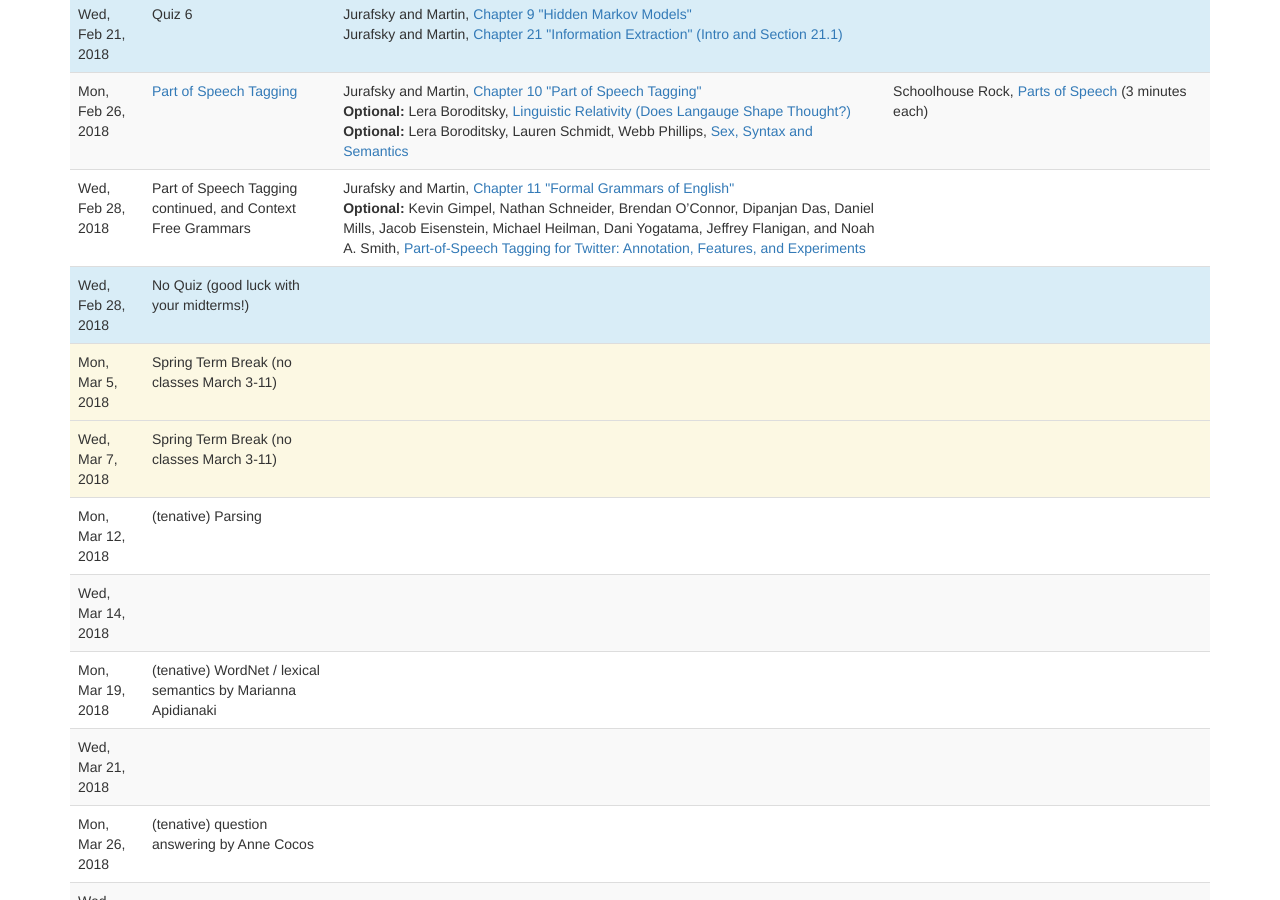
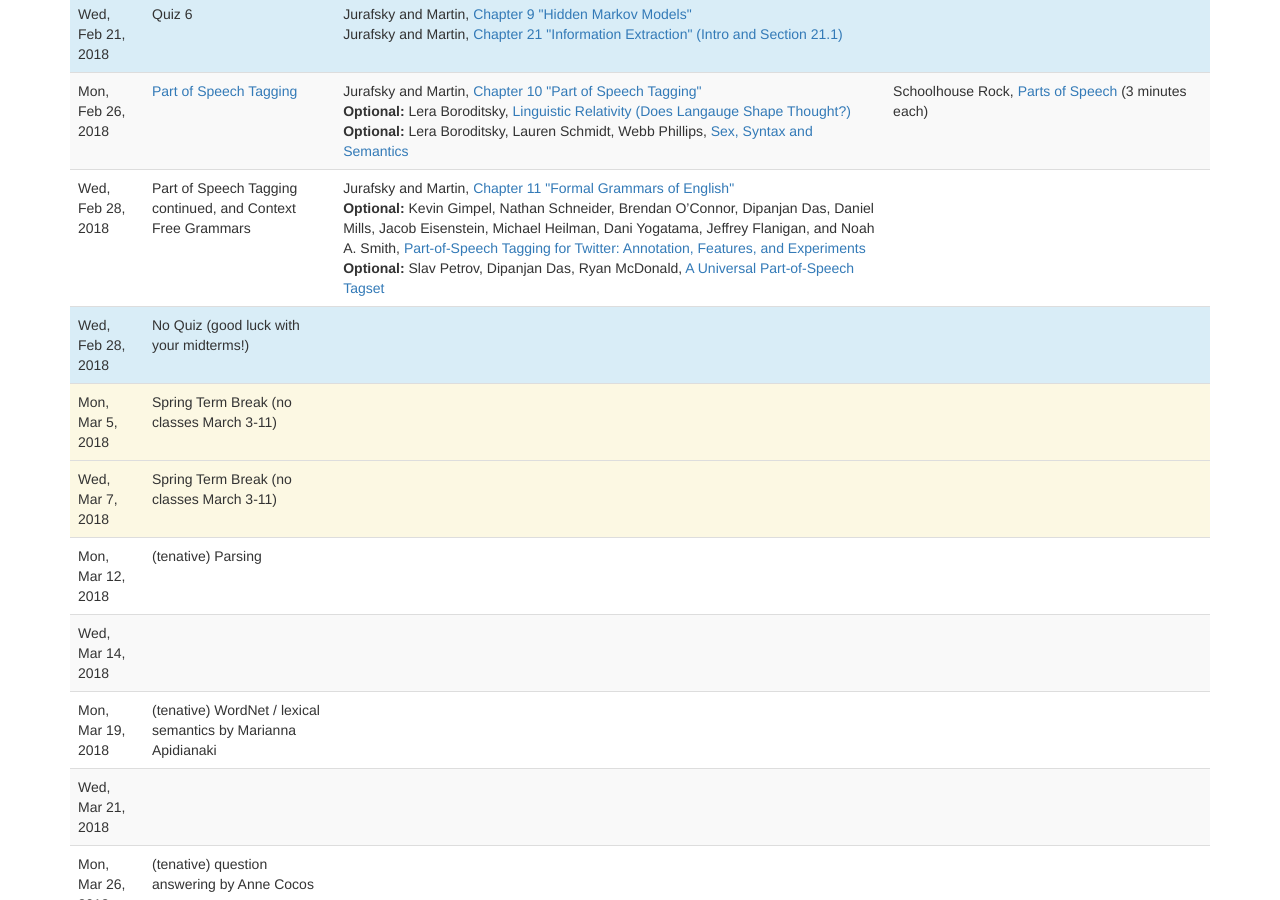
Before and after one commit to computational-linguistics-class/computational-linguistics-class.github.io, a Jekyll site: the page built from lectures.md, in a window 1280 px wide and 900 px high, scrolled down 1626 px. Built offline with Jekyll 4.4.1, drawn with Linux system fonts in a browser that asks for light colours; nearby versions of some CDN libraries; a script that is not in the unit is left out.

Commit message:
Universal POS tags paper

```diff
--- a/_data/lectures.yaml
+++ b/_data/lectures.yaml
@@ -288,6 +288,11 @@
       authors: Kevin Gimpel, Nathan Schneider, Brendan O’Connor, Dipanjan Das, Daniel Mills, Jacob Eisenstein, Michael Heilman, Dani Yogatama, Jeffrey Flanigan, and Noah A. Smith
       url: http://www.cs.cmu.edu/~ark/TweetNLP/gimpel+etal.acl11.pdf
       optional: true
+    -
+      title: A Universal Part-of-Speech Tagset
+      authors: Slav Petrov, Dipanjan Das, Ryan McDonald
+      url: https://arxiv.org/abs/1104.2086
+      optional: true
 -
   date: 2018-02-28
   type: exam
```
